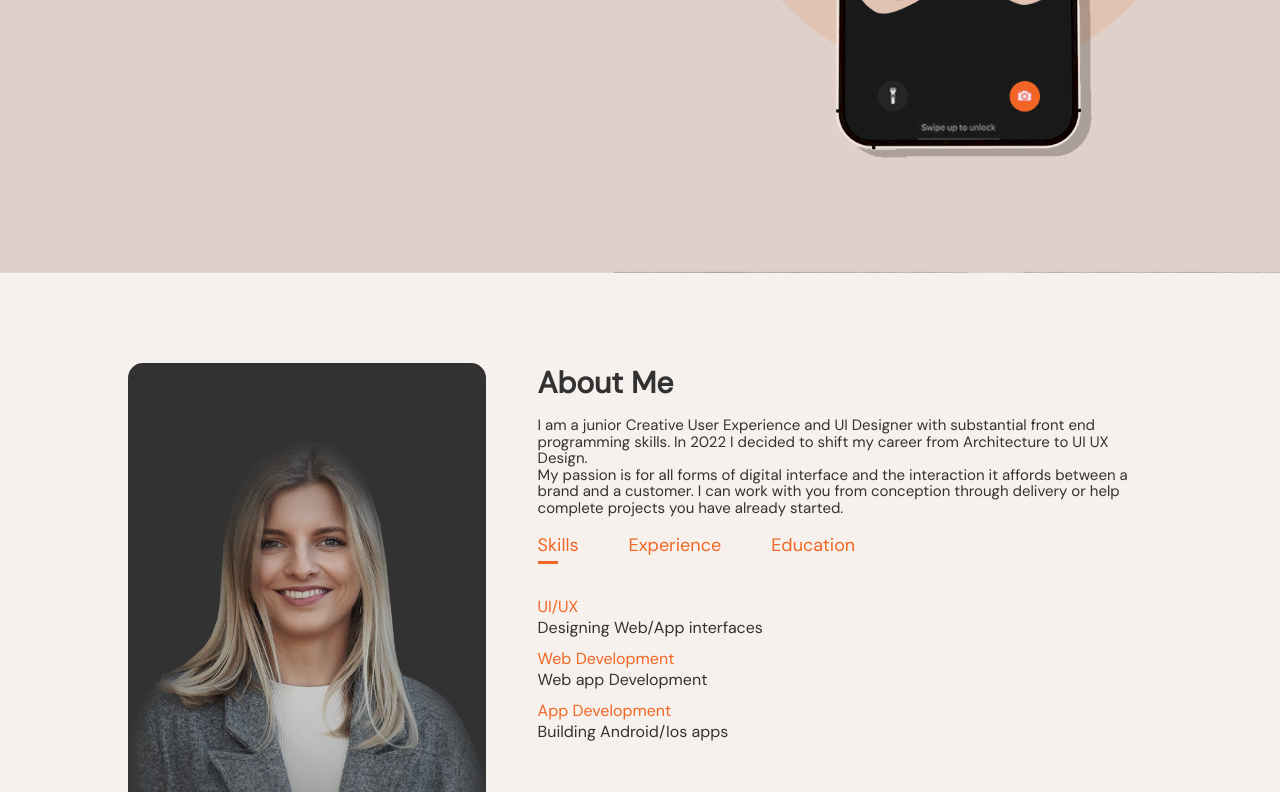
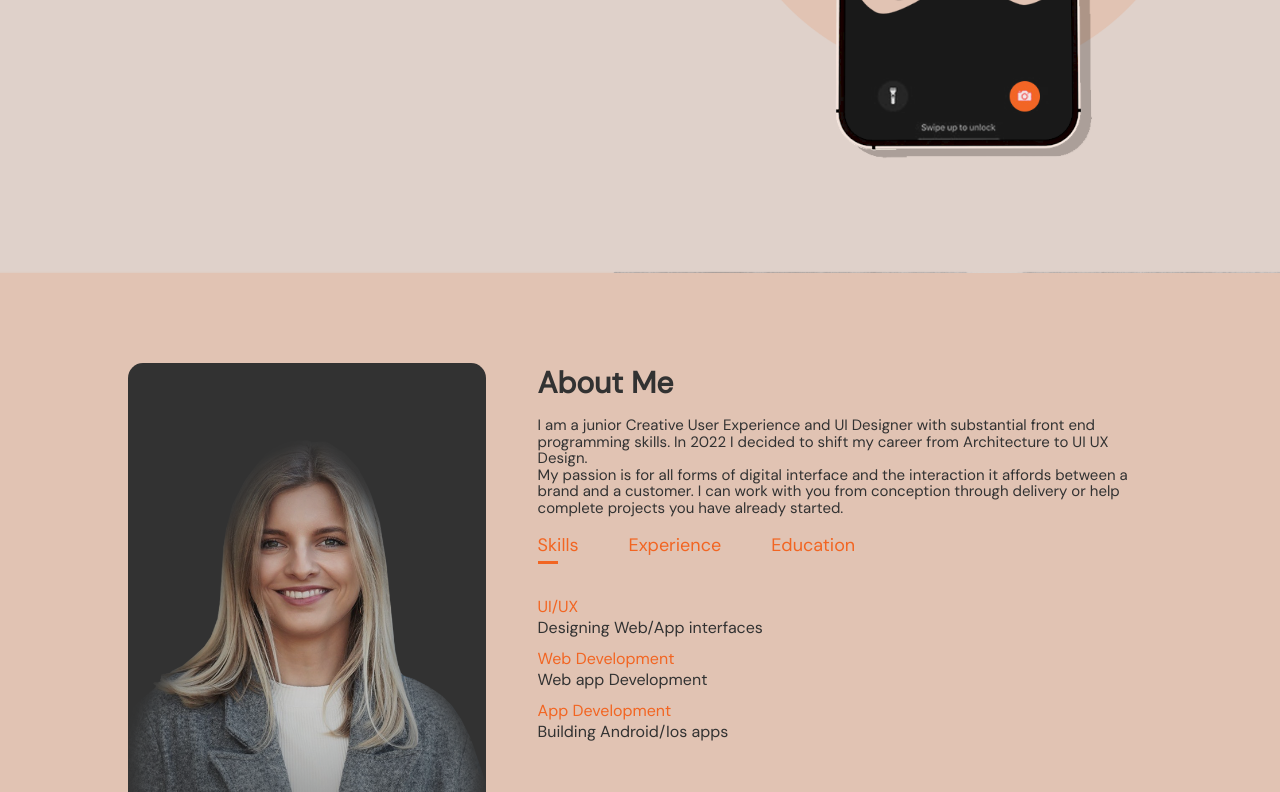
Before and after one commit to KarolinaMalec/UIUX, a plain HTML site: page index.html in a window 1280 px wide. Shown: the part 527-1319 px from the top of the page. Drawn offline with Linux system fonts and the light colour scheme.

Commit message:
background2

```diff
--- a/style.css
+++ b/style.css
@@ -8,7 +8,7 @@ html{
     scroll-behavior: smooth;
 }
 body{
-    background: #f7f1ee;
+    background: #e1c3b3;
     color: #323232;
 }
 #header{
```
